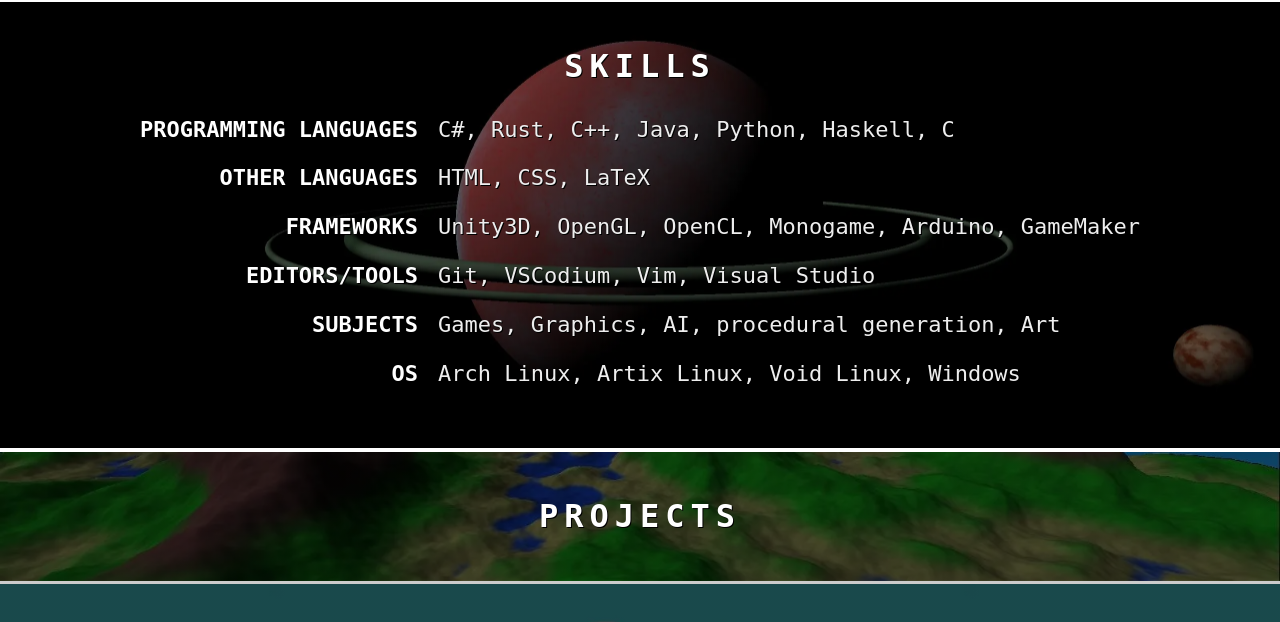
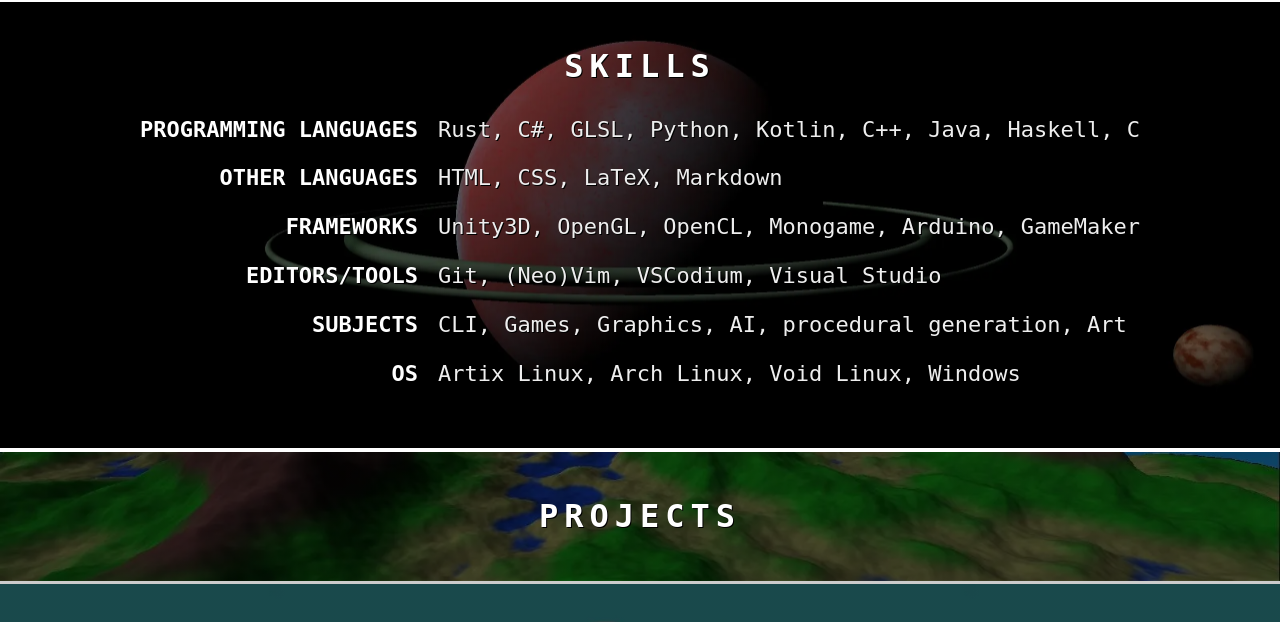
Before and after one commit to codybloemhard/codybloemhard.github.io, a plain HTML site: page index.html in a window 1280 px wide. Shown: the part 1788-2410 px from the top of the page. Drawn offline with Linux system fonts and the light colour scheme.

Commit message:
some small fixes

```diff
--- a/index.html
+++ b/index.html
@@ -77,13 +77,13 @@
                         <p><span class="thicc">programming languages</span></p>
                     </div>
                     <div class="content">
-                        <p>C#, Rust, C++, Java, Python, Haskell, C</p>
+                        <p>Rust, C#, GLSL, Python, Kotlin, C++, Java, Haskell, C</p>
                     </div>
                     <div class="subsec">
                         <p><span class="thicc">other languages</span></p>
                     </div>
                     <div class="content">
-                        <p>HTML, CSS, LaTeX</p>
+                        <p>HTML, CSS, LaTeX, Markdown</p>
                     </div>
                     <div class="subsec">
                         <p><span class="thicc">frameworks</span></p>
@@ -95,19 +95,19 @@
                         <p><span class="thicc">editors/tools</span></p>
                     </div>
                     <div class="content">
-                        <p>Git, VSCodium, Vim, Visual Studio</p>
+                        <p>Git, (Neo)Vim, VSCodium, Visual Studio</p>
                     </div>
                     <div class="subsec">
                         <p><span class="thicc">subjects</span></p>
                     </div>
                     <div class="content">
-                        <p>Games, Graphics, AI, procedural generation, Art</p>
+                        <p>CLI, Games, Graphics, AI, procedural generation, Art</p>
                     </div>
                     <div class="subsec">
                         <p><span class="thicc">os</span></p>
                     </div>
                     <div class="content">
-                        <p>Arch Linux, Artix Linux, Void Linux, Windows</p>
+                        <p>Artix Linux, Arch Linux, Void Linux, Windows</p>
                     </div>
                 </div>
             </div>
@@ -382,6 +382,7 @@
                     <li><a href="https://data.typeracer.com/pit/profile?user=ocdy1001" target="_blank" rel="noreferrer">Typeracer</a></li>
                     <li><a href="https://10fastfingers.com/user/1853261/" target="_blank" rel="noreferrer">10FastFingers</a></li>
                     <li><a href="https://keyma.sh/profile/cody-9609" target="_blank" rel="noreferrer">Keymash</a></li>
+                    <li><a href="https://www.keybr.com/profile/33eooi8" target="_blank" rel="noreferrer">Keybr</a></li>
                     <li><a href="https://www.duolingo.com/profile/Cody263883" target="_blank" rel="noreferrer">Duolingo</a></li>
                     <li><a href="https://www.hackerrank.com/profile/ocdy1001" target="_blank" rel="noreferrer">HackerRank</a></li>
                     <li><a href="https://2017.halite.io/user/?user_id=3230" target="_blank" rel="noreferrer">Halite2</a></li>
```
